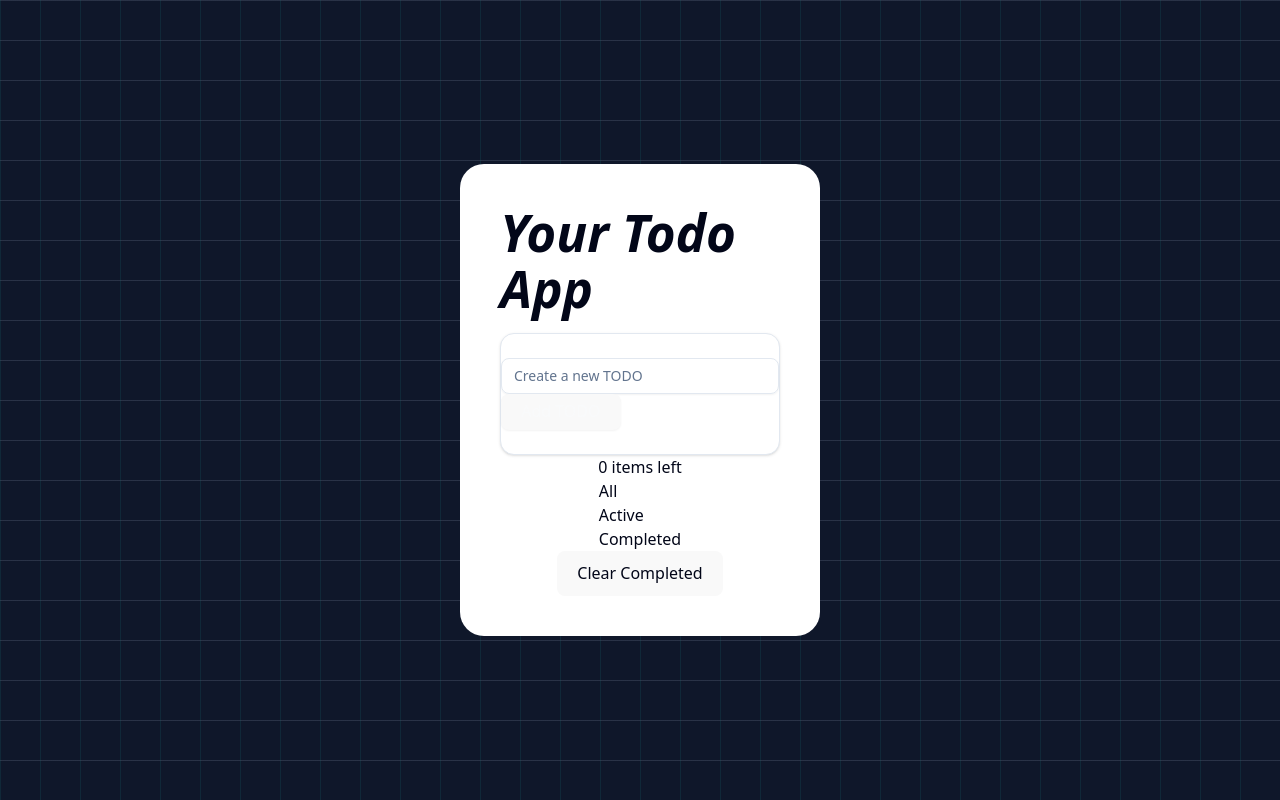
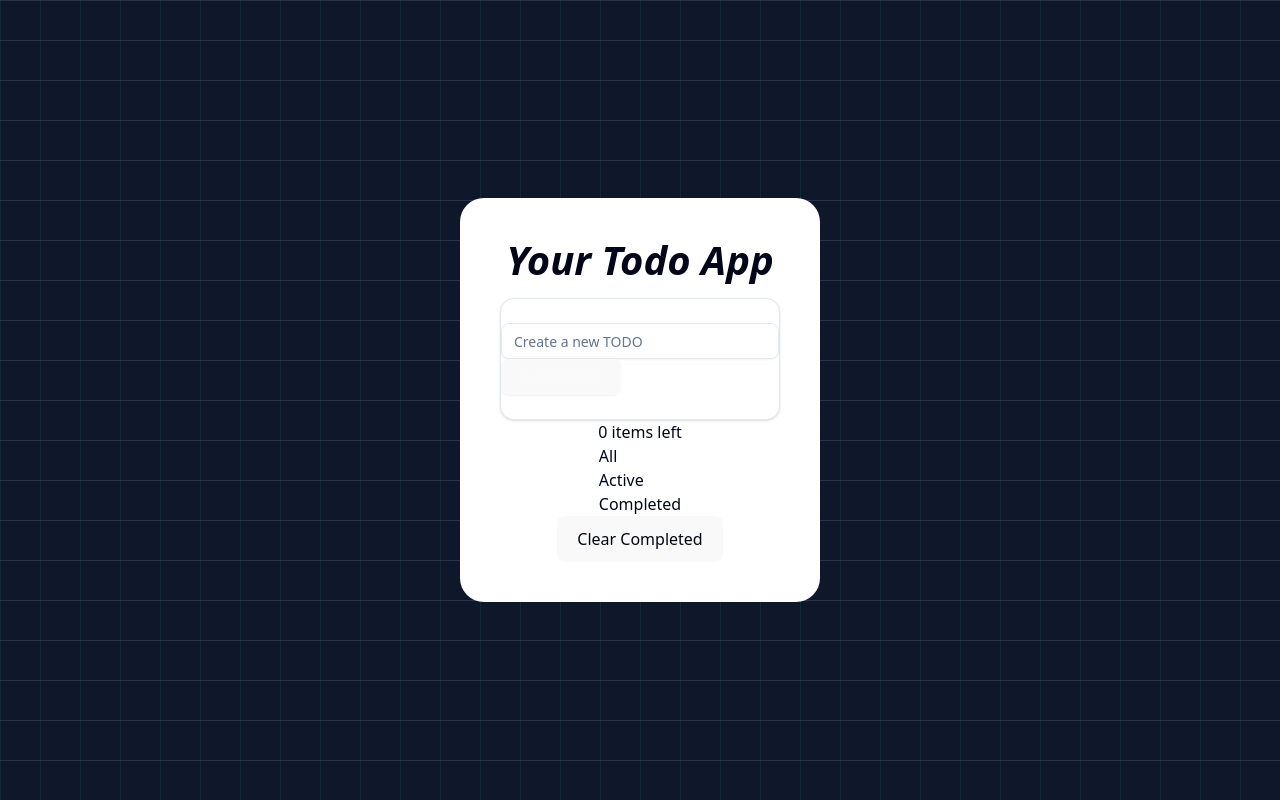
Before and after one commit to ernest03011/react-app, a React (Vite) app: page / in a window 1280 px wide. Built offline with nearby package versions, Linux system fonts and the light colour scheme.

Commit message:
chore: decrease the size for h1

```diff
--- a/src/index.css
+++ b/src/index.css
@@ -78,7 +78,7 @@ body {
 }
 
 h1 {
-  font-size: 3.2em;
+  font-size: 2.5rem;
   line-height: 1.1;
 }
 
```
